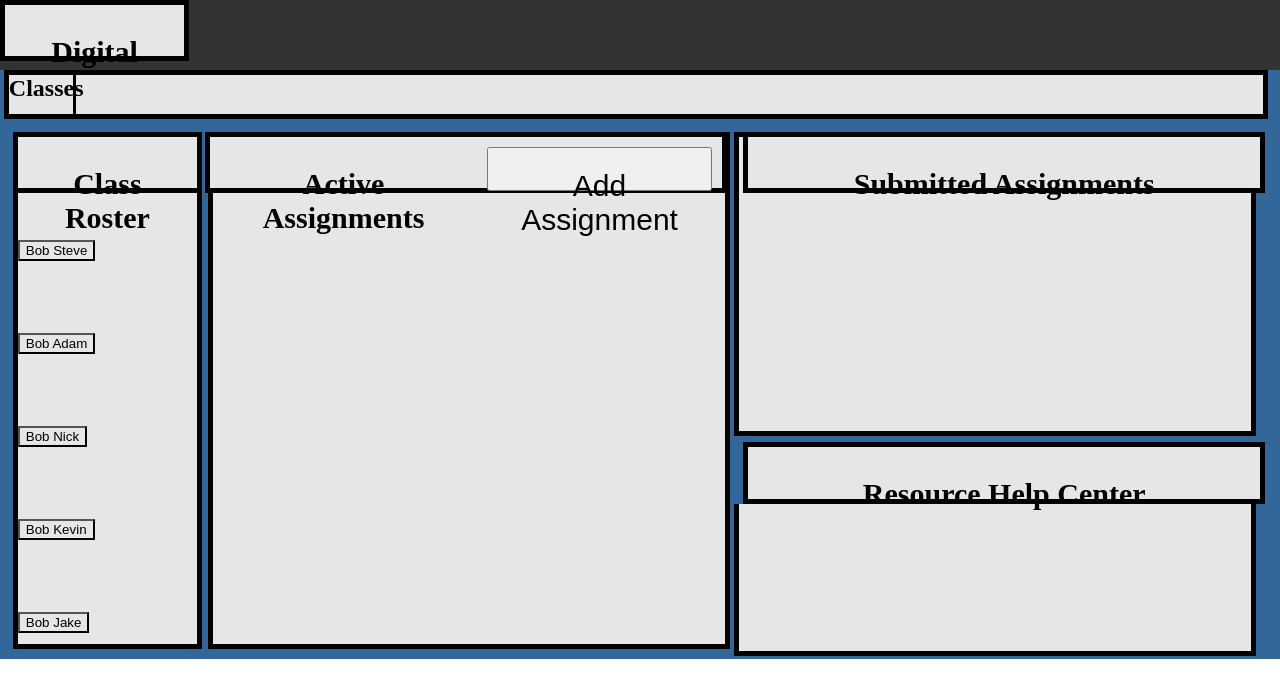
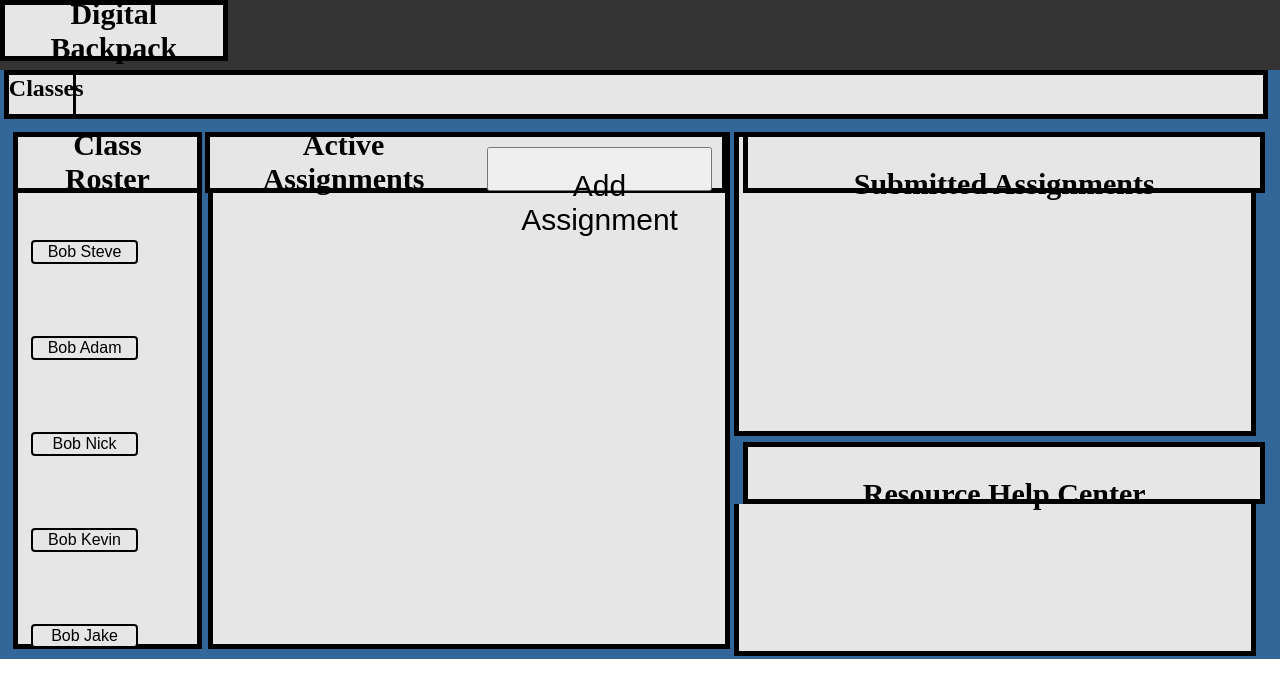
Before and after one commit to kevkilbourne/DigiPackWebpage, a Django app: page /teacher/ in a window 1280 px wide. Shown: the top 698 px of the page. Run offline with Django 4.2, Linux system fonts and the light colour scheme; some web fonts are replaced.

Commit message:
Update teacherWeb.css

```diff
--- a/DigitalBackpack/static/css/teacherWeb.css
+++ b/DigitalBackpack/static/css/teacherWeb.css
@@ -1,3 +1,12 @@
+@font-face {
+    src: url(fonts/Montserrat-VariableFont_wght.ttf);
+    font-family: Montserrat;
+}
+
+html {
+    font-family: Montserrat;
+}
+
 body {
   padding: 0;
   margin: 0;
@@ -31,13 +40,73 @@
 .notFlagged {
   background-color: #e6e6e6;
   font-weight: normal;
+
+  font-size: 16px;
+  border-radius: 4px;
+  border: 2px solid black;
+  transition-duration: 0.2s;
+  width: 60%;
+  position: relative;
+  left: 13px;
+}
+
+.flaggedlvl1 {
+  background-color: #f08080;
+  font-weight: bolder;
+
+  font-size: 16px;
+  border-radius: 4px;
+  border: 2px solid black;
+  transition-duration: 0.2s;
+  width: 60%;
+  position: relative;
+  left: 13px;
+}
+
+.flaggedlvl2 {
+  background-color: #ff0000;
+  font-weight: bolder;
+
+  font-size: 16px;
+  border-radius: 4px;
+  border: 2px solid black;
+  transition-duration: 0.2s;
+  width: 60%;
+  position: relative;
+  left: 13px;
+}
+
+.flaggedlvl3 {
+  background-color: #8b0000;
+  font-weight: bolder;
+
+  font-size: 16px;
+  border-radius: 4px;
+  border: 2px solid black;
+  transition-duration: 0.2s;
+  width: 60%;
+  position: relative;
+  left: 13px;
+}
+
+.notFlagged:hover {
+  background-color: #ebebeb;
   color: black;
 }
 
-.flagged {
-  background-color: #D2042D;
-  font-weight: bolder;
+.flagged:hover {
+  background-color: #ebebeb;
   color: black;
+}
+
+#addAssignmentButton {
+  text-align: center;
+  font-size: 15px;
+  position: absolute;
+  right: 15px;
+  top: 10;
+  width: 20%;
+  height: 60%;
 }
 
 .header {
@@ -47,11 +116,29 @@
 }
 
 .headBox {
-  width: 14vw;
+  width: 17vw;
   height: 4vw;
   border: 5px solid #000000;
   background-color: #e6e6e6;
   vertical-align: middle;
+  text-align: center;
+  display: flex;
+  align-items: center;
+  justify-content: center;
+}
+
+.headBoxVersion {
+  position: absolute;
+  top: 0;
+  right: 0;
+  margin-top: 20px;
+  margin-right: 6px;
+  width: 8vw;
+  height: 3vw;
+  border: 5px solid #000000;
+  background-color: #e6e6e6;
+  vertical-align: middle;
+  text-align: center;
 }
 
 .mainBody {
@@ -88,6 +175,9 @@
   vertical-align: middle;
   margin-top: 1vw;
   margin-left: 1vw;
+  display: flex;
+  align-items: center;
+  justify-content: center;
 }
 
 .classRosterBox {
@@ -103,6 +193,14 @@
   margin-left: 1vw;
 }
 
+#rosterLines {
+    border: 1px solid #808080;
+    border-radius: 5px;
+    margin-left: 15px;
+    margin-right: 15px;
+    margin-top: 12px;
+    margin-bottom: 12px;
+}
 
 .assignmentHeadBox {
   position: absolute;
@@ -113,6 +211,7 @@
   vertical-align: middle;
   margin-left: 16vw;
   margin-top: 1vw;
+  align-items: center;
 }
 
 .assignmentBox {
```
